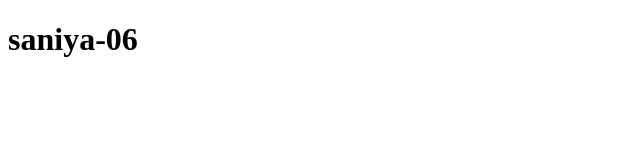
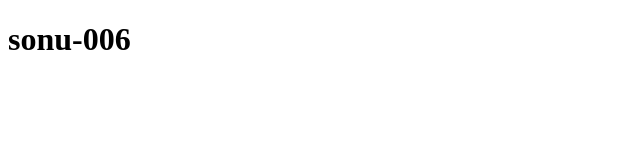
Before and after one commit to saniya-tirgar/practice-6, a plain HTML site: page index.html in a window 1280 px wide. Shown: the full height of the page, 0-640 px from the left. Drawn offline with Linux system fonts and the light colour scheme.

Commit message:
second commit

```diff
--- a/index.html
+++ b/index.html
@@ -6,6 +6,6 @@
     <title>Document</title>
 </head>
 <body>
-    <h1>saniya-06</h1>
+    <h1>sonu-006</h1>
 </body>
 </html>
```
